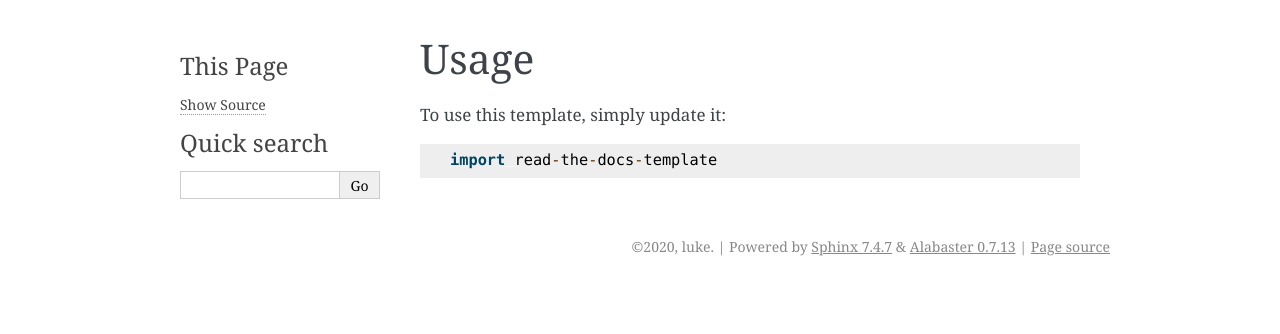
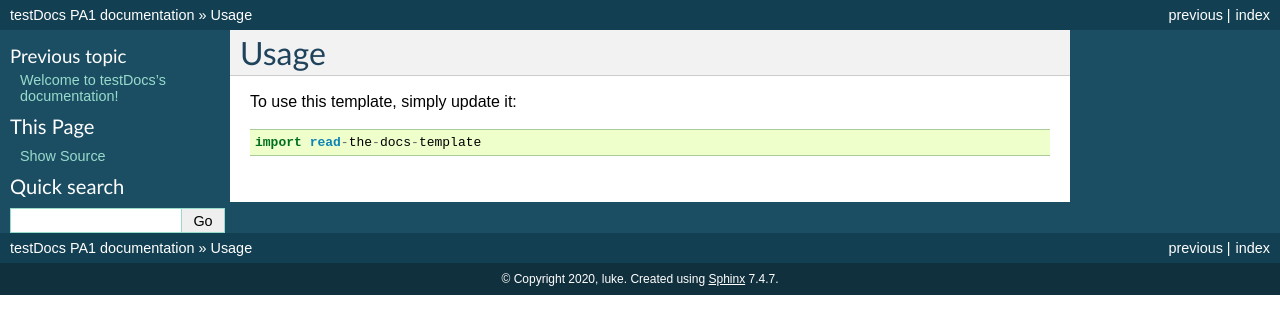
Before and after one commit to Lateralus358/testDocs, a Sphinx documentation site: the page built from docs/source/installation.rst, in a window 1280 px wide. Shown: the top 334 px of the page. Built offline with Sphinx 7.4.7, drawn with Linux system fonts in a browser that asks for light colours; pages that are not in the unit, such as notebooks, are missing from menus.

Commit message:
updates4

```diff
--- a/docs/source/conf.py
+++ b/docs/source/conf.py
@@ -41,14 +41,14 @@ templates_path = ['_templates']
 # This pattern also affects html_static_path and html_extra_path.
 exclude_patterns = []
 
-master_doc = 'index'
+
 
 # -- Options for HTML output -------------------------------------------------
 
 # The theme to use for HTML and HTML Help pages.  See the documentation for
 # a list of builtin themes.
 #
-html_theme = 'alabaster'
+html_theme = 'default'
 
 # Add any paths that contain custom static files (such as style sheets) here,
 # relative to this directory. They are copied after the builtin static files,
--- a/docs/source/index.rst
+++ b/docs/source/index.rst
@@ -11,7 +11,6 @@ Welcome to testDocs's documentation!
    :caption: Contents:
 
    installation
-   index
 
 
 
```
Also changed, not shown: 12 other files.
